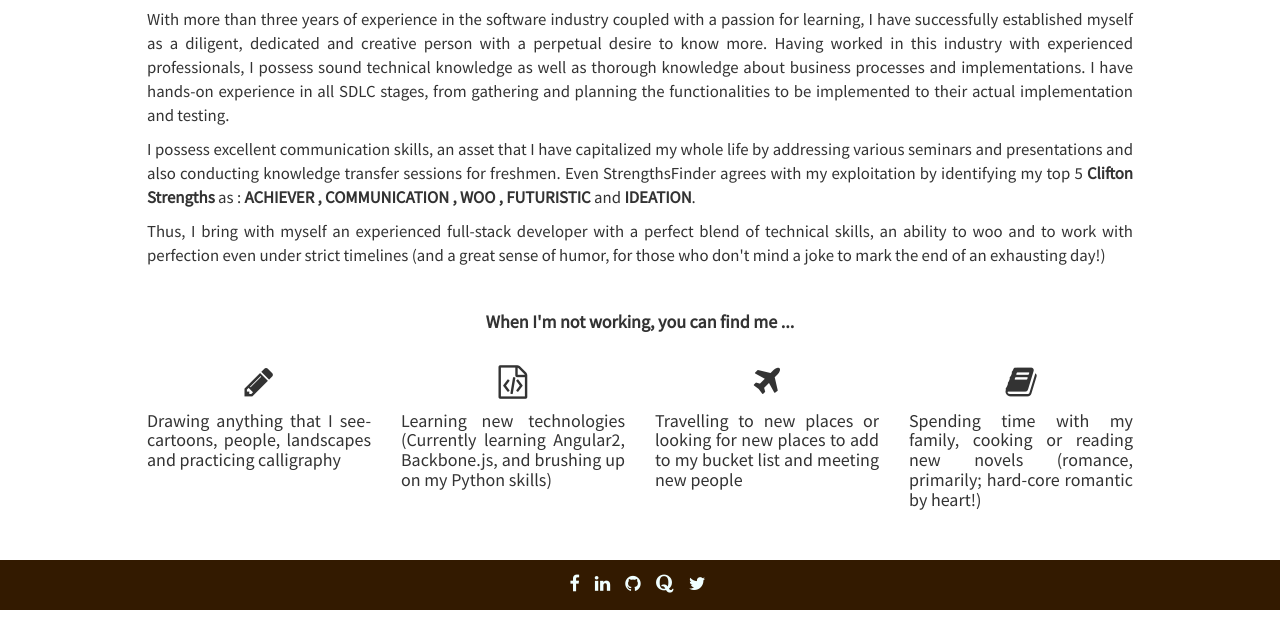
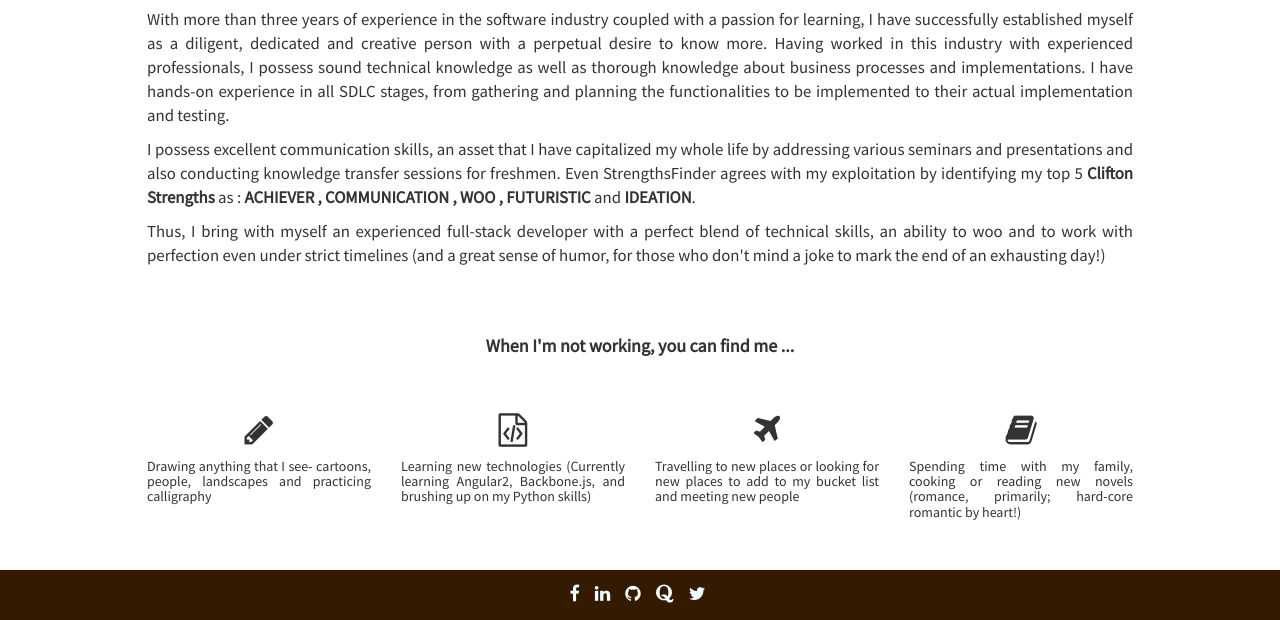
Before and after one commit to neetikakhurana/Portfolio, a plain HTML site: page about.html in a window 1280 px wide. Shown: the part 372-992 px from the top of the page. Drawn offline with nearby package versions, Linux system fonts and the light colour scheme.

Commit message:
Add files via upload

```diff
--- a/about.html
+++ b/about.html
@@ -7,6 +7,7 @@
     <!-- Meta -->
     <meta charset="utf-8">
     <meta http-equiv="X-UA-Compatible" content="IE=edge">
+    <meta name="viewport" content="width=device-width, initial-scale=1">
     <link href='http://fonts.googleapis.com/css?family=Lato:300,400,300italic,400italic' rel='stylesheet' type='text/css'>
     <link href='http://fonts.googleapis.com/css?family=Montserrat:400,700' rel='stylesheet' type='text/css'>
     <!-- Global CSS -->
@@ -66,6 +67,7 @@
         <p class="col-xs-4 col-sm-6 col-offset-3 col-md-12 text-justify">Thus, I bring with myself an experienced full-stack developer with a perfect blend of technical skills, an ability to woo and to work with perfection even under strict timelines (and a great sense of humor, for those who don't mind a joke to mark the end of an exhausting day!)</p>
 </div>
         </div>
+        <br>
         <div class="row">
         <div class="col-xs-4 col-sm-12">
         <br/>
@@ -73,24 +75,25 @@
         </div>
             </div>
         <br>
+        <br>
         <div class="row">
         <div class="col-xs-4 col-sm-12">
         <!--images-->
        <span class="col-xs-12 col-sm-3">
            <i class="fa fa-2x fa-pencil"></i>
-            <h4 class="text-justify">Drawing anything that I see- cartoons, people, landscapes and practicing calligraphy</h5>
+            <h5 class="text-justify">Drawing anything that I see- cartoons, people, landscapes and practicing calligraphy</h5>
        </span>
        <span class="col-xs-12 col-sm-3">
            <i class="fa fa-2x fa-file-code-o"></i>
-            <h4 class="text-justify">Learning new technologies (Currently learning Angular2, Backbone.js, and brushing up on my Python skills)</h5>
+            <h5 class="text-justify">Learning new technologies (Currently learning Angular2, Backbone.js, and brushing up on my Python skills)</h5>
             </span>
        <span class="col-xs-12 col-sm-3">
            <i class="fa fa-2x fa-plane"></i>
-            <h4 class="text-justify">Travelling to new places or looking for new places to add to my bucket list and meeting new people</h5>
+            <h5 class="text-justify">Travelling to new places or looking for new places to add to my bucket list and meeting new people</h5>
             </span>
        <span class="col-xs-12 col-sm-3">
            <i class="fa fa-2x fa-book"></i>
-            <h4 class="text-justify">Spending time with my family, cooking or reading new novels (romance, primarily; hard-core romantic by heart!)</h5>
+            <h5 class="text-justify">Spending time with my family, cooking or reading new novels (romance, primarily; hard-core romantic by heart!)</h5>
            <p></p>
             </span>
         </div>
```
Also changed, not shown: contact.html (+1 -0 lines), projects.html (+1 -0 lines), resume.html (+1 -0 lines), index.html (line endings or trailing spaces).
